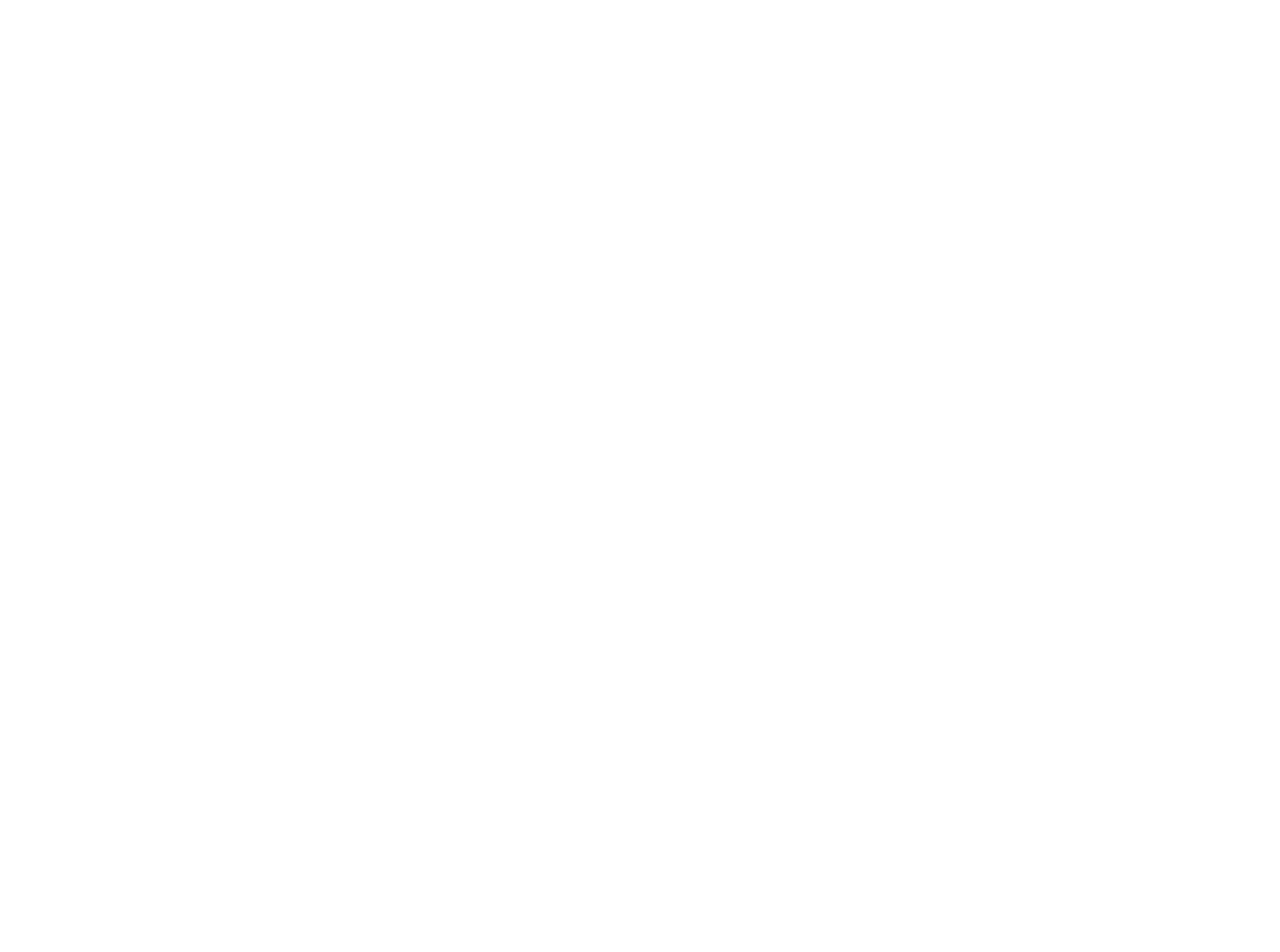
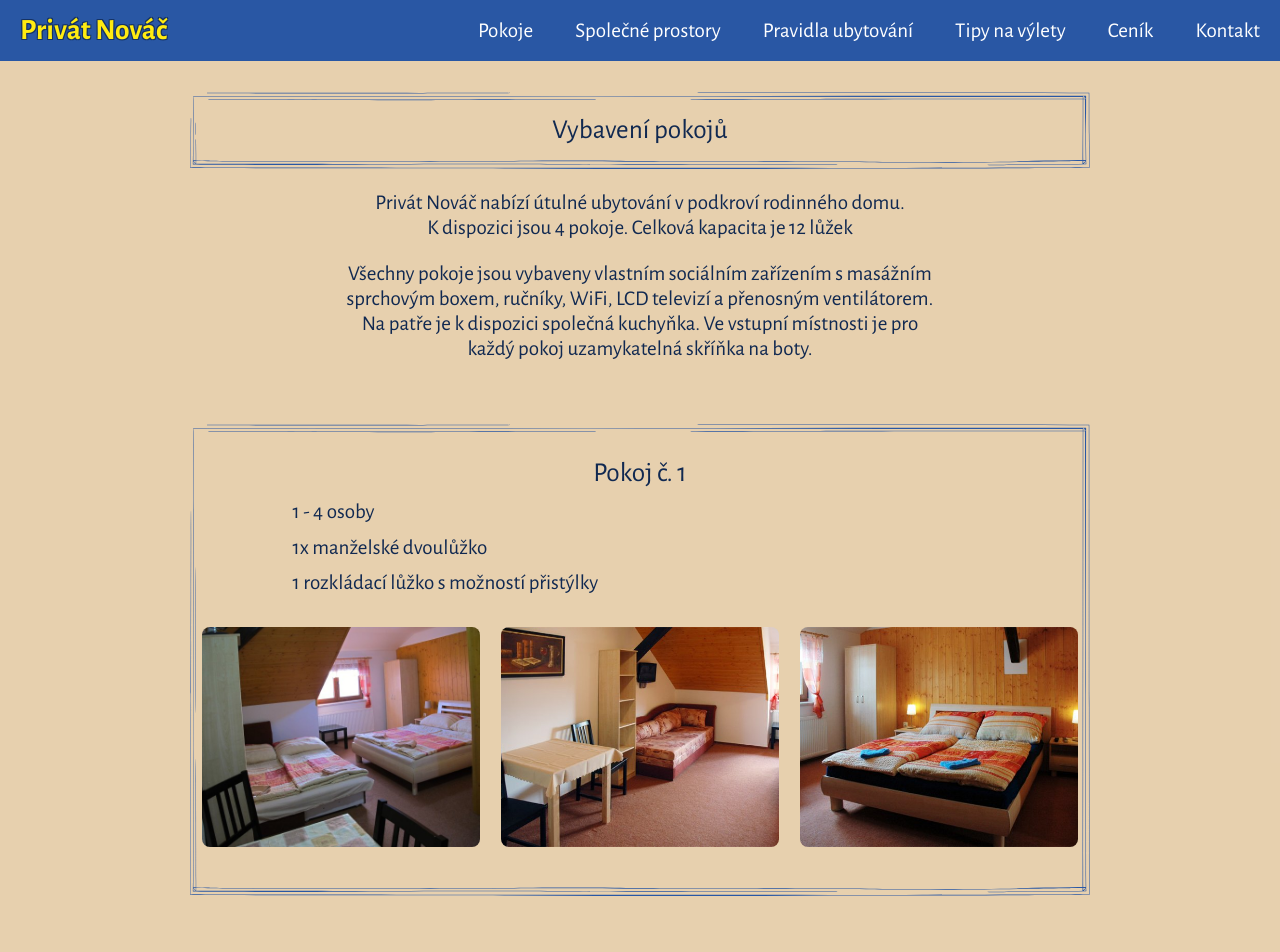
Before and after one commit to StepanEl/PrivatNovac, a React (Vite) app in the folder PrivatNovac/: page /PrivatNovac/pokoje in a window 1280 px wide. Before the commit this address had no page. Shown: the top 952 px of the page. Before the commit the page ends 800 px from the top, so only its background shows below. Built offline with nearby package versions, Linux system fonts and the light colour scheme; a web font is replaced by a local one.

Commit message:
Add ShareAreasPage and RoomsPage

```diff
--- a/PrivatNovac/src/Components/Gallery/Gallery.css
+++ b/PrivatNovac/src/Components/Gallery/Gallery.css
@@ -1,6 +1,4 @@
 .gallery-swiper {
-	--swiper-theme-color: white;
-	/* updated theme color */
 	width: 100%;
 	height: auto;
 }
@@ -46,7 +44,3 @@
 	--swiper-navigation-top-offset: 35%;
 	--swiper-navigation-size: 50px
 }
-
-.gallery-swiper .swiper-pagination-bullet {
-	--swiper-pagination-color: #2957A4;
-}
--- /dev/null
+++ b/PrivatNovac/src/Components/Gallery/GridGallery.css
@@ -0,0 +1,54 @@
+.grid-gallery-root {
+  width: 100%;
+}
+
+.grid-gallery {
+  display: grid;
+  grid-template-columns: repeat(3, 1fr);
+  grid-auto-rows: auto;
+  gap: 1rem;
+  max-width: 1100px;
+  margin: 1.5rem auto;
+}
+
+.grid-item img {
+  width: 100%;
+  height: 220px;
+  object-fit: cover;
+  border-radius: 8px;
+  cursor: zoom-in;
+}
+
+.mobile-gallery {
+  display: none;
+}
+
+/* Modal */
+.gallery-modal {
+  position: fixed;
+  inset: 0;
+  background: rgba(0,0,0,0.75);
+  display: flex;
+  justify-content: center;
+  align-items: center;
+  z-index: 2000;
+  --swiper-navigation-top-offset: 50%;
+  --swiper-navigation-size: 70px
+}
+.gallery-modal-inner {
+  width: 90%;
+  max-width: 1000px;
+  background: transparent;
+}
+.modal-swiper img {
+  width: 100%;
+  height: auto;
+  object-fit: contain;
+}
+
+.gallery-modal .swiper-button-next,
+.gallery-modal .swiper-button-prev {
+	--swiper-navigation-color: white;
+	--swiper-navigation-top-offset: 35%;
+	--swiper-navigation-size: 50px
+}
--- /dev/null
+++ b/PrivatNovac/src/Components/Gallery/GridGallery.jsx
@@ -0,0 +1,62 @@
+import { useState } from 'react';
+import { Swiper, SwiperSlide } from 'swiper/react';
+import 'swiper/css';
+import 'swiper/css/navigation';
+import 'swiper/css/pagination';
+import 'swiper/css/zoom';
+import { Navigation, Pagination, Zoom } from 'swiper/modules';
+import './GridGallery.css';
+import { Gallery } from './Gallery';
+
+export const GridGallery = ({ slides }) => {
+  const [open, setOpen] = useState(false);
+  const [startIndex, setStartIndex] = useState(0);
+
+  const openAt = (i) => {
+    setStartIndex(i);
+    setOpen(true);
+  };
+
+  return (
+    <div className="grid-gallery-root">
+      <div className="grid-gallery">
+        {slides.slice(0, 6).map((s, i) => (
+          <div key={i} className="grid-item">
+            <img
+              src={`${import.meta.env.BASE_URL}${s.image}`}
+              alt={s.text || ''}
+              onClick={() => openAt(i)}
+              loading="lazy"
+            />
+          </div>
+        ))}
+      </div>
+
+        {/* Modal with Swiper for zoom/navigation */}
+      {open && (
+        <div className="gallery-modal" onClick={() => setOpen(false)}>
+          <div className="gallery-modal-inner" onClick={(e) => e.stopPropagation()}>
+            <Swiper
+              modules={[Navigation, Pagination, Zoom]}
+              navigation
+              pagination={{ clickable: true }}
+              zoom={{ maxRatio: 3 }}
+              initialSlide={startIndex}
+              className="modal-swiper"
+            >
+              {slides.map((s, idx) => (
+                <SwiperSlide key={idx}>
+                  <div className="swiper-zoom-container">
+                    <img src={`${import.meta.env.BASE_URL}${s.image}`} alt={s.text || ''} />
+                  </div>
+                </SwiperSlide>
+              ))}
+            </Swiper>
+          </div>
+        </div>
+      )}
+    </div>
+  );
+};
+
+export default GridGallery;
--- a/PrivatNovac/src/Components/Header/Header.jsx
+++ b/PrivatNovac/src/Components/Header/Header.jsx
@@ -16,7 +16,7 @@ export function Header() {
 
                 {/* Desktop navigation */}
                 <nav className="desktop-nav">
-                    <HashLink smooth to="/#RoomsSection">Pokoje</HashLink>
+                    <Link to="/pokoje">Pokoje</Link>
                     <Link to="/spolecne-prostory">Společné prostory</Link>
                     <Link to="/vybaveni-a-pravidla">Pravidla ubytování</Link>
                     <a href="#tipy">Tipy na výlety</a>
--- a/PrivatNovac/src/Components/RoomSection/RoomSection.jsx
+++ b/PrivatNovac/src/Components/RoomSection/RoomSection.jsx
@@ -4,7 +4,7 @@ import { Button } from '../Button/Button';
 import { Link } from 'react-router';
 import './RoomSection.css';
 
-const rooms = [
+export const rooms = [
     {
         name: 'Pokoj č. 1',
         gallery: [
--- a/PrivatNovac/src/index.jsx
+++ b/PrivatNovac/src/index.jsx
@@ -5,6 +5,7 @@ import { RulesPage } from './pages/RulesPage/RulesPage';
 import './global.css';
 import { PricePage } from './pages/PricePage/PricePage.jsx';
 import { ShareAreasPage } from './pages/ShareAreasPage/ShareAreasPage.jsx';
+import { RoomsPage } from './pages/RoomsPage/RoomsPage.jsx';
 
 createRoot(document.querySelector('#app')).render(
   <BrowserRouter basename="/PrivatNovac">
@@ -13,6 +14,8 @@ createRoot(document.querySelector('#app')).render(
       <Route path="/vybaveni-a-pravidla" element={<RulesPage />} />
       <Route path="/cenik" element={<PricePage />} />
       <Route path="/spolecne-prostory" element={<ShareAreasPage />} />
+      <Route path="/pokoje" element={<RoomsPage />} />
+
     </Routes>
   </BrowserRouter>
 );
--- /dev/null
+++ b/PrivatNovac/src/pages/RoomsPage/RoomsPage.css
@@ -0,0 +1,10 @@
+.info-text-center p {
+    text-align: center;
+    max-width: 600px;
+    margin: 1rem auto 0 auto;
+  }
+
+  .paragraph p{
+   margin: 0.5rem;
+   padding-left: 2rem;
+  }
--- /dev/null
+++ b/PrivatNovac/src/pages/RoomsPage/RoomsPage.jsx
@@ -0,0 +1,46 @@
+import { Header } from '../../Components/Header/Header';
+import { Footer } from '../../Components/Footer/Footer';
+import { Title } from '../../Components/title/Title';
+import GridGallery from '../../Components/Gallery/GridGallery';
+import { rooms } from '../../Components/RoomSection/RoomSection';
+import './RoomsPage.css';
+
+export function RoomsPage() {
+    return (
+        <div className="container share-areas-page">
+            <Header />
+
+            <main>
+                <div className="element-na-secondary">
+                    <Title variant="secondary">
+                        <h2 className="small-title">Vybavení pokojů</h2>
+                    </Title>
+                    <div className="info-text-center">
+                        <p>Privát Nováč nabízí útulné ubytování v podkroví rodinného domu.<br />
+                            K dispozici jsou 4 pokoje. Celková kapacita je 12 lůžek
+                        </p>
+                        <p>Všechny pokoje jsou vybaveny vlastním sociálním zařízením
+                            s masážním sprchovým boxem, ručníky, WiFi, LCD televizí a přenosným ventilátorem.
+                            Na patře je k dispozici společná kuchyňka. Ve vstupní místnosti je pro každý pokoj uzamykatelná skříňka na boty.</p>
+                    </div>
+                </div>
+
+                {rooms.map((r, idx) => (
+                    <div key={r.name} className="element-na-secondary">
+                        <Title variant="secondary">
+                            <h3 className="rooms-title">{r.name}</h3>
+                            <div className="text-content paragraph">
+                                <p>{r.text1}</p>
+                                <p>{r.text2}</p>
+                                <p>{r.text3}</p>
+                            </div>
+                            <GridGallery slides={r.gallery} />
+                        </Title>
+                    </div>
+                ))}
+            </main>
+
+            <Footer />
+        </div>
+    );
+}
--- a/PrivatNovac/src/pages/ShareAreasPage/ShareAreasPage.css
+++ b/PrivatNovac/src/pages/ShareAreasPage/ShareAreasPage.css
@@ -1,14 +1,23 @@
 @media (min-width: 1000px) {
     .container {
         margin: 0 auto;
-          padding-top: 60px;
+        padding-top: 60px;
 
     }
 
     .text-content {
         max-width: 800px;
         margin: 0 auto;
-        padding: 1rem;
         text-align: left;
     }
+
+    .rooms-title {
+        padding-top: 1rem;
+    }
+
+    .share-areas-page ul {
+        padding-left: 4rem;
+    }
+
+
 }
--- a/PrivatNovac/src/pages/ShareAreasPage/ShareAreasPage.jsx
+++ b/PrivatNovac/src/pages/ShareAreasPage/ShareAreasPage.jsx
@@ -1,5 +1,6 @@
 import { Footer } from "../../Components/Footer/Footer";
 import { Gallery } from "../../Components/Gallery/Gallery";
+import GridGallery from "../../Components/Gallery/GridGallery";
 import { Header } from "../../Components/Header/Header";
 import { Title } from "../../Components/title/Title";
 import "./ShareAreasPage.css";
@@ -11,37 +12,52 @@ export function ShareAreasPage() {
 
             <main>
                 <div className="element-na-secondary">
+                    <Title variant="secondary">
+                        <h2 className="small-title">Společné prostory</h2>
+                    </Title>
+                    <br />
+                    <Title variant="secondary">
+                        <h3 className="rooms-title">Kuchyňka</h3>
 
-                    <Title variant="secondary">
-                        Kuchyňka
-                    </Title>
-                    <div className="text-content">
-                        <ul><p>Plně vybavená společná kuchyňka nabízí:</p>
-                            <li>Nádobí, lednici s mrazákem.</li>
-                            <li>Rychlovarnou konvici, mikrovlnnou troubu.</li>
-                            <li>Jednoplotýnkový vařič.</li>
-                            <li>Snídaně lze připravit pomocí snídaňového setu (kávovar, toustovač).</li>
+                        <div className="text-content paragraph">
+                            <p>Na patře je společná plně vybavená kuchyňka.</p>
+                            <p>Kuchyně nabízí:</p>
+                            <ul>
+                                <li>kuchyňské a stolní nádobí,</li>
+                                <li>lednici s mrazákem,</li>
+                                <li>jednoplotýnkový vařič,</li>
+                                <li>rychlovarnou konvici, mikrovlnnou troubu, snídaňový set (kávovar, toustovač),</li>
+                                <li>potřeby na mytí nádobí.</li>
                             </ul>
                         </div>
-                </div>
-                <Gallery slides={[
+                        <GridGallery slides={[
                             { image: 'img/kitchen/1.jpg' },
                             { image: 'img/kitchen/2.jpg' },
                             { image: 'img/kitchen/3.jpg' }
                         ]} />
+                    </Title>
+                </div>
+
                 <div className="element-na-secondary">
                     <Title variant="secondary">
-                        Zahrada
+                        <h3 className="rooms-title">Vchod a schodiště</h3>
+                        <div className="text-content paragraph">
+                            <p>Ve vstupní místnosti je pro každý pokoj uzamykatelná škříňka na boty.</p>
+                            <GridGallery slides={[
+                                { image: 'img/wall/1.jpg' }
+                            ]} />
+                        </div>
                     </Title>
-                    <div className="text-content">
-                        <ul><p>Na zahradě je k dispozici:</p>
-                            <li> Zahradní altán s posezením.</li>
-                            <li>Relaxační lehátka u bazénu</li>
-                            <li>Po dohodě je možné grilovat ve venkovním krbu. K dospozici je dřevo i grilovací náčiní.</li>
-                        </ul>
                 </div>
+
+                <div className="element-na-secondary">
+                    <Title variant="secondary">
+                        <h3 className="rooms-title">Zahrada</h3>
+                        <div className="text-content paragraph">
+                            <p>Na zahradě je k dispozici zahradní altán s posezením a relaxační lehátka u bazénu</p>
+                            <p>Po dohodě je možné grilovat ve venkovním krbu. K dispozici je dřevo i grilovací náčiní.</p>
                         </div>
-                <Gallery slides={[
+                        <GridGallery slides={[
                             { image: 'img/garden/1.jpg' },
                             { image: 'img/garden/2.jpg' },
                             { image: 'img/garden/3.jpg' },
@@ -50,44 +66,45 @@ export function ShareAreasPage() {
                             { image: 'img/garden/6.jpg' },
                             { image: 'img/garden/7.jpg' }
                         ]} />
-                <div className="container element-na-secondary">
-                    <div className="text-content">
-                        <ul>
-                            <li>Zastřešená venkovní kuchyň s posezením a domácím kinem.</li>
-                            <li>Po dohodě s majitelem ubytování, režisérem Hugo Habrmanem je možné zhlédnout jeho přírodopisné
+
+                        <div className="text-content paragraph">
+
+                            <p>Využít můžete také zastřešenou venkovní kuchyň s posezením a domácím kinem.</p>
+                            <p>Kuchyň je vybavena nádobím pro stolování, umyvadlem a WC.</p>
+                            <p>Po dohodě s majitelem ubytování, režisérem Hugo Habrmanem je možné zhlédnout jeho přírodopisné
                                 a jiné filmy včetně nejnovější snímků uváděných v kinech.
-                                <a href="https://www.filmyhabrman.com" target="_blank" rel="noopener noreferrer">www.filmyhabrman.com</a></li>
-                        </ul>
+                                <a href="https://www.filmyhabrman.com" target="_blank" rel="noopener noreferrer"> www.filmyhabrman.com</a></p>
                         </div>
-                </div>
-                <Gallery slides={[
+                        <GridGallery slides={[
                             { image: 'img/terase/1.jpg' },
                             { image: 'img/terase/2.jpg' },
                             { image: 'img/terase/3.jpg' },
                             { image: 'img/terase/4.jpg' },
                             { image: 'img/terase/5.jpg' }
                         ]} />
+                    </Title>
+                </div>
+
 
                 <div className="element-na-secondary">
                     <Title variant="secondary">
-                        Zázemí pro cyklisty
-                    </Title>
-                    <div className="text-content">
-                        <ul><li>Pro cyklisty máme zastřešené, uzamykatelné parkování s možností nabíjení elektrokol.</li>
-                            <li>Nechybí ani základní nářadí na opravy a dofouknutí kol.</li></ul>
-
+                        <h3 className="rooms-title">Zázemí pro cyklisty</h3>
+                        <div className="text-content paragraph">
+                            <p>Pro cyklisty máme zastřešené, uzamykatelné parkování s možností nabíjení elektrokol.</p>
+                            <p>Nechybí ani základní nářadí na opravy a dofouknutí kol.</p>
                         </div>
-                </div>
-                <Gallery slides={[
+                        <GridGallery slides={[
                             { image: 'img/bicykle/1.jpg' },
                             { image: 'img/bicykle/2.jpg' },
                             { image: 'img/bicykle/3.jpg' },
                             { image: 'img/bicykle/4.jpg' },
                             { image: 'img/bicykle/5.jpg' }
                         ]} />
-
+                    </Title>
+                </div>
             </main >
 
             <Footer />
         </div >
-    )}
+    )
+}
```
Also changed, not shown: PrivatNovac/src/pages/HomePage/index.jsx (+5 -5 lines), PrivatNovac/src/pages/HomePage/style.css (+30 -0 lines). Lines whose indentation alone changed are shown as unchanged.
